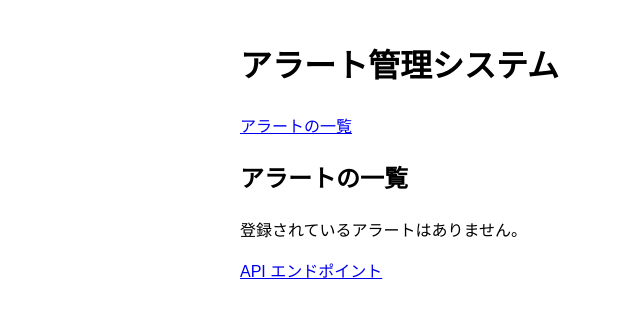
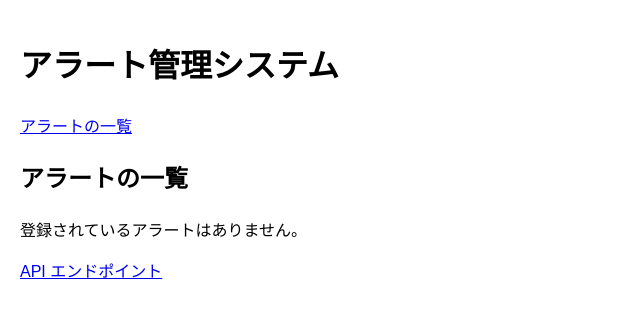
Before and after one commit to zinrai/alert-hub-mvp, a Django app: page /alerts/ in a window 1280 px wide. Shown: the top 318 px of the page, without its empty margins (0-640 px from the left). Run offline with Django 5.2, Linux system fonts and the light colour scheme; data that the repository does not hold is empty.

Commit message:
Remove max-width constraint from alert list and detail view

```diff
--- a/src/alerts/templates/base.html
+++ b/src/alerts/templates/base.html
@@ -12,7 +12,6 @@
             padding: 20px;
         }
         .container {
-            max-width: 800px;
             margin: 0 auto;
         }
     </style>
```
